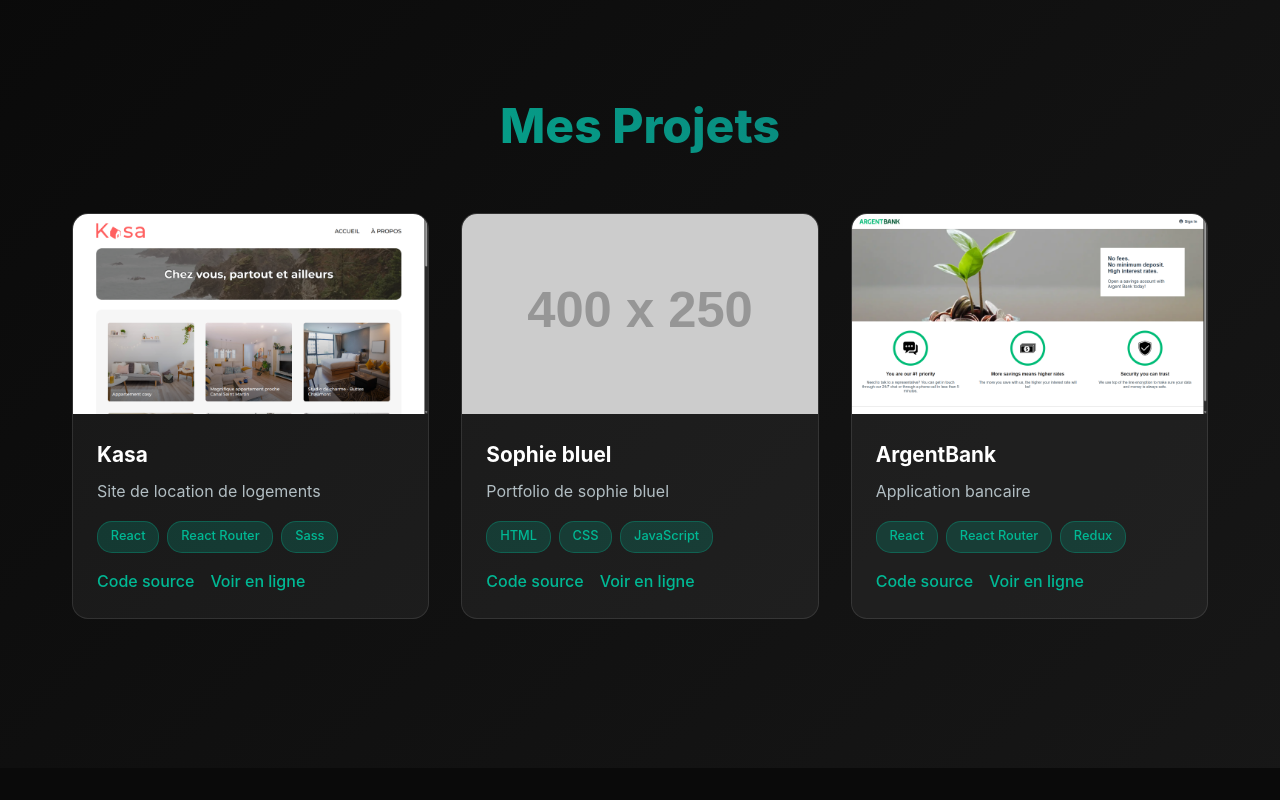
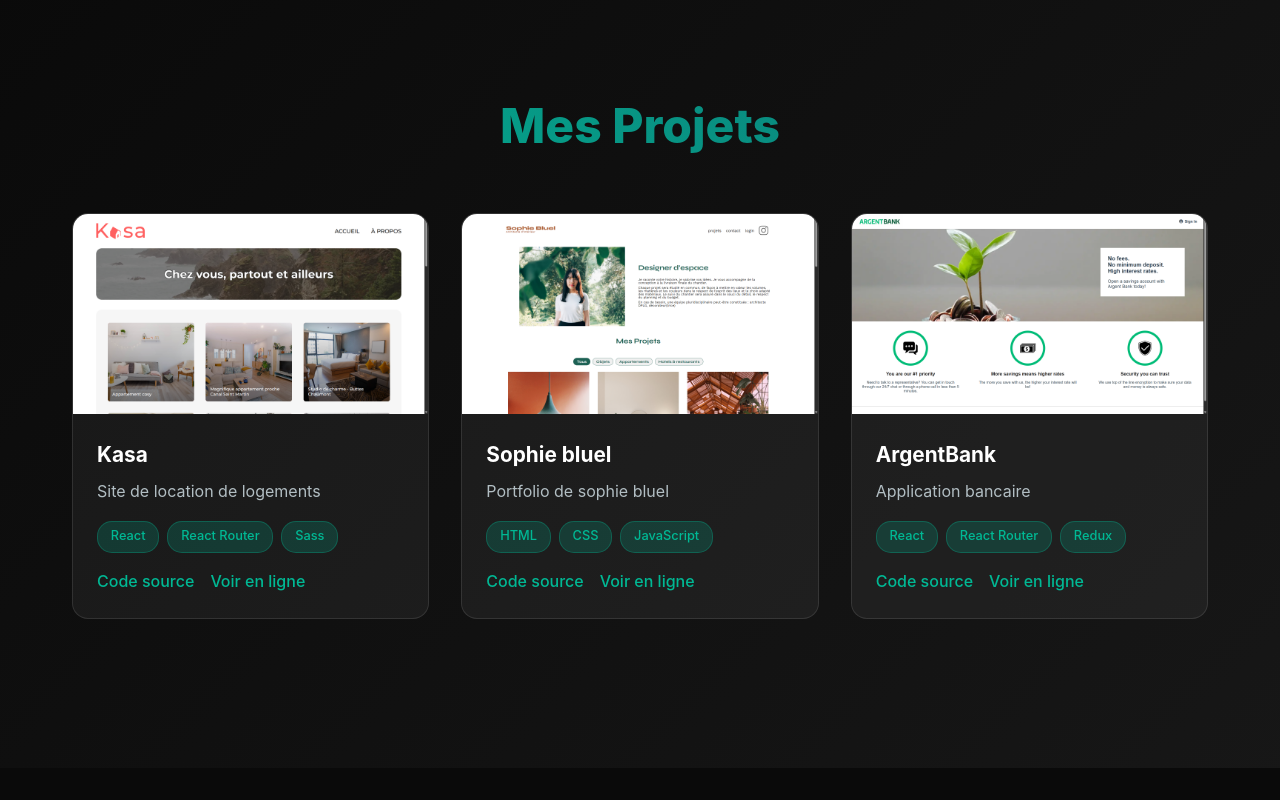
Before and after one commit to romain2008-dot/portfolio, a React (Vite) app: page / in a window 1280 px wide. Shown: the part 2588-3388 px from the top of the page. Built offline with nearby package versions, Linux system fonts and the light colour scheme.

Commit message:
ajout de la photo du site sophie bluel

```diff
--- a/src/components/Projects/Projects.jsx
+++ b/src/components/Projects/Projects.jsx
@@ -17,7 +17,7 @@ const Projects = () => {
       title: "Sophie bluel",
       description: "Portfolio de sophie bluel",
       technologies: ["HTML", "CSS", "JavaScript"],
-      image: "https://via.placeholder.com/400x250/00cec9/ffffff?text=Dashboard",
+      image: "./sophie-bluel.png",
       github: "https://github.com/romain2008-dot/sophie-bluel",
       live: "https://sophie-bluel-kohl.vercel.app/index.html"
     },
```
Also changed, not shown: public/sophie-bluel.png (added).
